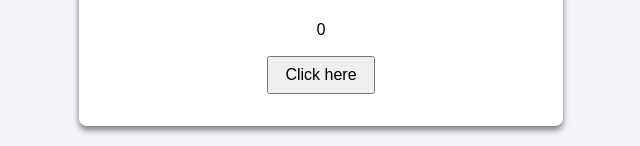
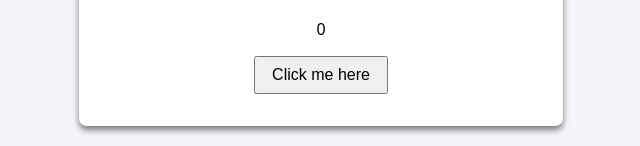
Before and after one commit to Albin-Eldhose/MyFirstGitRepo, a plain HTML site: page index.html in a window 1280 px wide. Shown: the part 387-533 px from the top of the page, without its empty margins (319-959 px from the left). Drawn offline with Linux system fonts and the light colour scheme.

Commit message:
commit message

```diff
--- a/index.html
+++ b/index.html
@@ -10,7 +10,7 @@
   <main class="card">
     <h1>Static Counter Application</h1>
     <p id="count">0</p>
-    <button id="increment-btn">Click here</button>
+    <button id="increment-btn">Click me here</button>
   </main>
   <script src="app.js"></script>
 </body>
```
